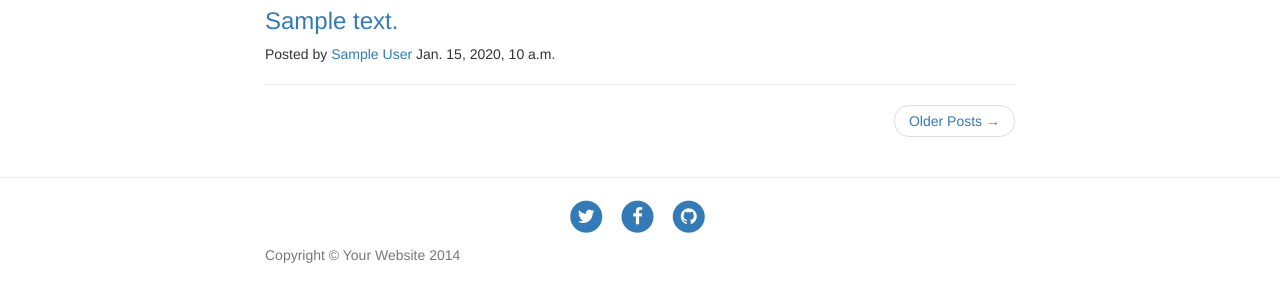
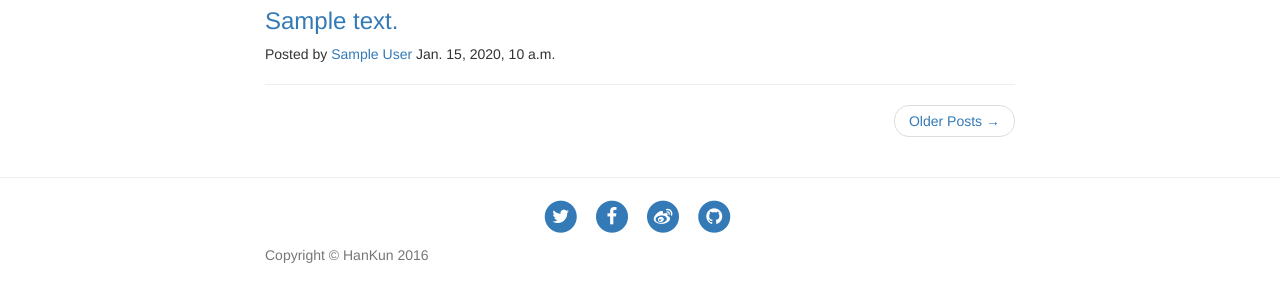
Before and after one commit to SnailTowardThesun/blog_django, a Django app: template web/blog/templates/index.html in a window 1280 px wide. Shown: the part 186-488 px from the top of the page. Run offline with Django 3.2, Linux system fonts and the light colour scheme; the template is opened without the code that fills it: most values are stand-ins (such as "Sample title", 1, 10 or a date in 2020); some libraries are stand-ins or nearby versions.

Commit message:
add contect

```diff
--- a/web/blog/templates/index.html
+++ b/web/blog/templates/index.html
@@ -115,7 +115,7 @@
 					<div class="col-lg-8 col-lg-offset-2 col-md-10 col-md-offset-1">
 						<ul class="list-inline text-center">
 							<li>
-								<a href="#">
+								<a href="https://twitter.com/Peterhugh2">
 									<span class="fa-stack fa-lg">
 										<i class="fa fa-circle fa-stack-2x"></i>
 										<i class="fa fa-twitter fa-stack-1x fa-inverse"></i>
@@ -123,7 +123,7 @@
 								</a>
 							</li>
 							<li>
-								<a href="#">
+								<a href="https://www.facebook.com/profile.php?id=100004122696187">
 									<span class="fa-stack fa-lg">
 										<i class="fa fa-circle fa-stack-2x"></i>
 										<i class="fa fa-facebook fa-stack-1x fa-inverse"></i>
@@ -131,7 +131,15 @@
 								</a>
 							</li>
 							<li>
-								<a href="#">
+								<a href="https://weibo.com/okakahaha">
+									<span class="fa-stack fa-lg">
+										<i class="fa fa-circle fa-stack-2x"></i>
+										<i class="fa fa-weibo fa-stack-1x fa-inverse"></i>
+									</span>
+								</a>
+							</li>
+							<li>
+								<a href="https://github.com/SnailTowardThesun">
 									<span class="fa-stack fa-lg">
 										<i class="fa fa-circle fa-stack-2x"></i>
 										<i class="fa fa-github fa-stack-1x fa-inverse"></i>
@@ -139,7 +147,7 @@
 								</a>
 							</li>
 						</ul>
-						<p class="copyright text-muted">Copyright &copy; Your Website 2014</p>
+						<p class="copyright text-muted">Copyright &copy; HanKun 2016</p>
 					</div>
 				</div>
 			</div>
```
